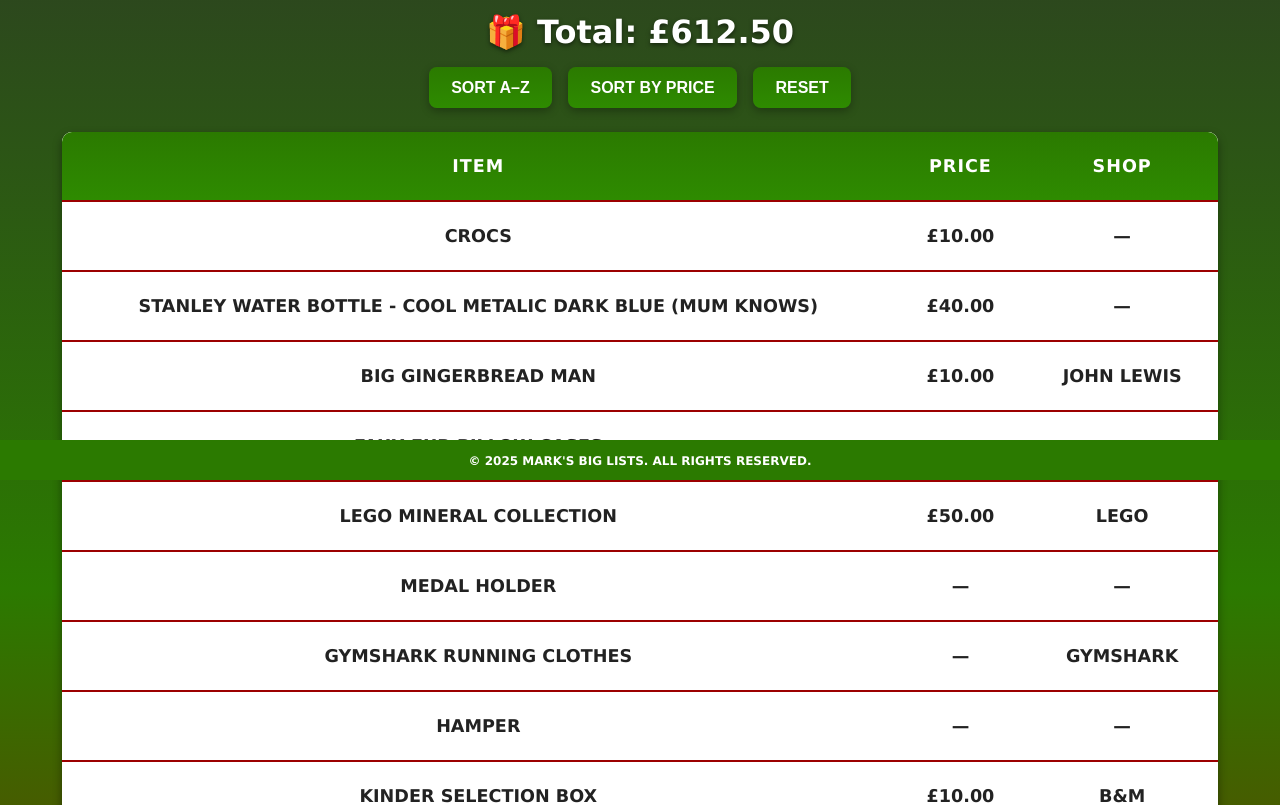
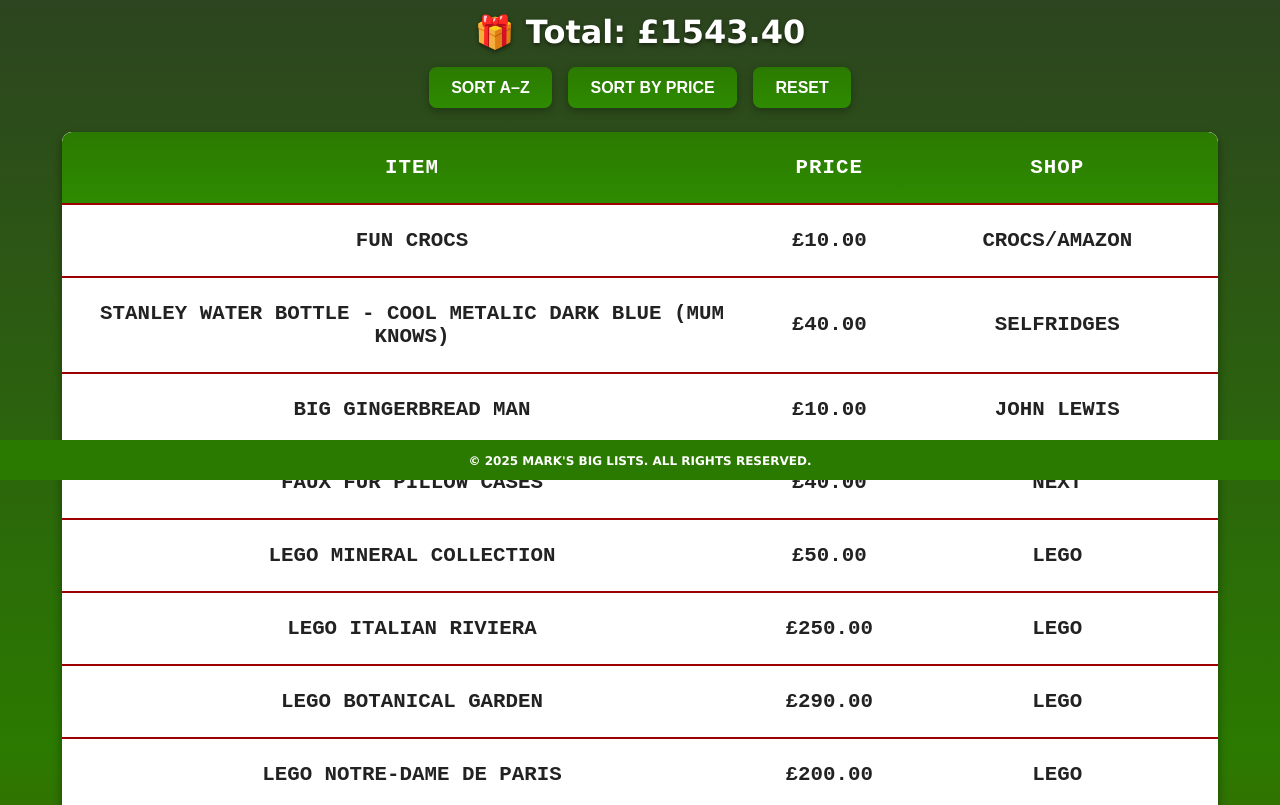
Before and after one commit to Markuff1/ChristmasList, a React (Vite) app: page / in a window 1280 px wide. Shown: the part 320-1125 px from the top of the page. Built offline with nearby package versions, Linux system fonts and the light colour scheme.

Commit message:
Added more items and edited the links

```diff
--- a/src/pages/ChristmasList.tsx
+++ b/src/pages/ChristmasList.tsx
@@ -5,7 +5,7 @@
   name: string;
   price?: string;
   shop?: string;
-  link?: string;
+  Weblink?: string;
 }
 
 function ChristmasList() {
@@ -14,22 +14,25 @@
   const christmasDate = new Date(`${new Date().getFullYear()}-12-25T00:00:00`);
 
   const gifts: Gift[] = [
-    { name: "Crocs", price: "£10.00", link: "https://www.crocs.co.uk" },
-    { name: "Stanley Water bottle - Cool Metalic Dark Blue (Mum knows)", price: "£40.00", link: "https://www.stanley1913.com" },
-    { name: "Big Gingerbread Man", price: "£10.00", shop: "John Lewis", link: "https://www.johnlewis.com" },
-    { name: "Faux fur pillow cases" },
-    { name: "Lego Mineral Collection", price: "£50.00", shop: "Lego", link: "https://www.lego.com" },
-    { name: "Medal holder" },
-    { name: "Gymshark running clothes", shop: "Gymshark", link: "https://www.gymshark.com" },
+    { name: "Fun Crocs", price: "£10.00", shop: "Crocs/Amazon", Weblink: "https://www.amazon.co.uk/s?k=Crocs&ref=nb_sb_noss" },
+    { name: "Stanley Water bottle - Cool Metalic Dark Blue (Mum knows)", price: "£40.00", shop: "Selfridges" },
+    { name: "Big Gingerbread Man", price: "£10.00", shop: "John Lewis" },
+    { name: "Faux fur pillow cases", price: "£40.00", shop: "Next", Weblink: "https://www.next.co.uk/style/su561052/ay5088" },
+    { name: "Lego Mineral Collection", price: "£50.00", shop: "Lego", Weblink: "https://www.lego.com/en-gb/product/mineral-collection-21362" },
+    { name: "Lego Italian Riviera", price: "£250.00", shop: "Lego", Weblink: "https://www.lego.com/en-gb/product/italian-riviera-21359" },
+    { name: "Lego Botanical Garden", price: "£290.00", shop: "Lego", Weblink: "https://www.lego.com/en-gb/product/the-botanical-garden-21353" },
+    { name: "Lego Notre-Dame de Paris", price: "£200.00", shop: "Lego", Weblink: "https://www.lego.com/en-gb/product/notre-dame-de-paris-21061" },
+    { name: "Medal holder", price: "30.00", shop: "Etsy" },
+    { name: "Gymshark running T-shirt and Shorts", shop: "Gymshark", Weblink: "https://www.gymshark.com" },
     { name: "Hamper" },
     { name: "Kinder selection box", price: "£10.00", shop: "B&M" },
-    { name: "Ugear Sky watcher Tourbillon Table clock", price: "£74.50", shop: "Amazon", link: "https://www.amazon.co.uk" },
-    { name: "Jo Malone - Sandalwood & Spiced Apricot Cologne", price: "£128", shop: "Jo Malone", link: "https://www.jomalone.co.uk/product/25946/139624/colognes/sandalwood-spiced-apricot-cologne" },
-    { name: "MOVA Globe", price: "£195", shop: "Amazon", link: "https://www.amazon.co.uk" },
-    { name: "Scratch off Globe", price: "£50.00", shop: "Amazon", link: "https://www.amazon.co.uk" },
-    { name: "Cho-lo Cherry drink" },
-    { name: "Rituals Shower Foam Men", price: "£10.00", shop: "Rituals", link: "https://www.rituals.com" },
-    { name: "Rituals Candle", price: "£20.00", shop: "Rituals", link: "https://www.rituals.com" },
+    { name: "Ugear Sky watcher Tourbillon Table clock", price: "£74.50", shop: "Amazon", Weblink: "https://www.amazon.co.uk/dp/B09LGTWHKF?ref=ppx_yo2ov_dt_b_fed_asin_title" },
+    { name: "Jo Malone - Sandalwood & Spiced Apricot Cologne", price: "£128", shop: "Jo Malone", Weblink: "https://www.jomalone.co.uk/product/25946/139624/colognes/sandalwood-spiced-apricot-cologne" },
+    { name: "MOVA Globe", price: "£195", shop: "Amazon", Weblink: "https://www.amazon.co.uk/Globe-Powered-Rotating-Unique-Decoration/dp/B002U21ZZK/ref=sr_1_4?crid=YIGM6NAS3OCX&dib=eyJ2IjoiMSJ9.44KMol966EFxQS30wAR-_dans92-WpqnTPoYNKf6A9qk509c6eYu0kaUh9Y3Kzu2_UP4By2EhfxbE8vYmnqWBQiLCZr5yImcr0z7kVwudlMnaKmakPYFzCyiLONVHc5RgcZ_f1oy_KBnwY6YlfpVRdOiJ71IoVsQH0anEhKLLvRDgVrcbiErcBJI16KWXpUUzeJj-ZLS7IZbiQUZZBud7zfT5VCBf-ahHsxC-RrkzNeH1cd691PbTnrLIu4tyEB_aCiE6E3sYL2u_b8cZeMvw7eSD413vOrCTVpwYxDCLyM.J3I5N8sPa5dBvzdcmmDkNevApfOkKzwmUej1N8kqlwg&dib_tag=se&keywords=Mova+globe&qid=1760908607&sprefix=mova+glob%2Caps%2C110&sr=8-4" },
+    { name: "Scratch off Globe", price: "£50.00", shop: "Amazon", Weblink: "https://www.amazon.co.uk/Luckies-London-Scratch-Globes-Gadgets/dp/B0CBQ9FP1J?crid=VIG20NWPFN7Z&dib=eyJ2IjoiMSJ9.aKHw5zPA2RltH_LrrRTSvZIxLfWI_FA8-HqTY5oraj7_l0OKrb5hVNDTpEo6qa7-9sPwPxWUXn51LWMg5Ona_aAT_325XI21Owl45ua-38PiXLUrdZ5vi__PR7PbIoGl4TC_nxsWx-xUhXCM1ceE1YkuDSJc-j2SgN1JH-50vLLWfFoESHzGttlIIn0I3xM4tU3EUqTSfPeUTaAogYc0FXLjayIv3O9WpZklGYDQe3t43txET_2Ps-MlA6pxGWHLpxraQGZdpTdGnOoiLNJ6ap4vGN99KcZHdefUWGyhMm0.2Ent8qOLZvMwknjGEGvvFr1rwspF9Y7JsK5kQvGFYxY&dib_tag=se&keywords=scratch%2Boff%2Bglobe&qid=1760908652&sprefix=scratch%2Boff%2Bglob%2Caps%2C117&sr=8-6&th=1" },
+    { name: "Cho-lo Cherry drink (Like in the link)", shop: "Amazon or other markets", Weblink: "https://www.amazon.co.uk/Chu-Lo-Japanese-Inspired-Reduced-Friendly/dp/B09XVL3N2M?crid=P94SWEHADK4V&dib=eyJ2IjoiMSJ9.fC3Hd2m6-TgpkKPfzG3Weupv_jSPQdr_xHpg4gSzwn83W7EfPlZg3-C2q0JUDHrS0F3ANN95CmrNMzoDfF3gXtgJ_dkd_oBCfQ6jf-iHl4fztKsCi6ZUENALUkhQ2Dc9KlOF6xjtbbNCyzc6xdWT-Bw1daTGoMlqiJnl27bp8elRrwy0IKuqGAdO896-bT-5cJC0wsqjWYDTLqc-7DeKsTIkvcBT2SUX2fsdEO9x6i4.Zgj_3skLJVFKupVRt4gx3gmgaGhoP6JE35V5LxeZDY4&dib_tag=se&keywords=Chu-lo+Cherry&qid=1760908678&sprefix=chu-lo+cherry+%2Caps%2C106&sr=8-1" },
+    { name: "Rituals Shower Foam Men", price: "£10.90", shop: "Rituals", Weblink: "https://www.rituals.com/en-gb/men/body-hand-care" },
+    { name: "Rituals XL Sweet Jasmine Candle", price: "£170.00", shop: "Rituals", Weblink: "https://www.rituals.com/en-gb/sweet-jasmine-scented-candle-2500g-1119477.html" },
     { name: "Shortbread tin", price: "£15.00" },
   ];
 
@@ -75,10 +78,10 @@
         </thead>
         <tbody>
           {sortedGifts.map((gift, index) =>
-            gift.link ? (
+            gift.Weblink ? (
               <a
                 key={index}
-                href={gift.link}
+                href={gift.Weblink}
                 target="_blank"
                 rel="noopener noreferrer"
                 style={{ textDecoration: "none", color: "inherit", display: "contents" }}
--- a/src/styles/App.css
+++ b/src/styles/App.css
@@ -7,6 +7,8 @@
   );
 
   --font-1: Verdana, Geneva, Tahoma, sans-serif;
+  --font-2: 'Courier New', Courier, monospace;
+  --font-3: Impact, sans-serif;
 
   --primary-colour: rgb(43, 122, 0);
   --Secondary-colour: rgb(156, 0, 0);
@@ -77,10 +79,10 @@
 .list-table td {
   padding: 1.5rem;
   border-bottom: 2px solid var(--Secondary-colour);
-  font-size: 1.1rem;
+  font-size: 1.3rem;
   text-transform: uppercase;
   font-weight: 600;
-  font-family: var(--font-1);
+  font-family: var(--font-2);
 }
 
 .list-table th {
@@ -99,9 +101,9 @@
 }
 
 .list-table tr:hover {
-  background-color: var(--Secondary-colour);
+  background-color: rgb(123, 0, 0);
   color: white;
-  transform: scale(1.02);
+  transform: scale(1.05);
   transition: all 0.2s ease;
 }
 
```
